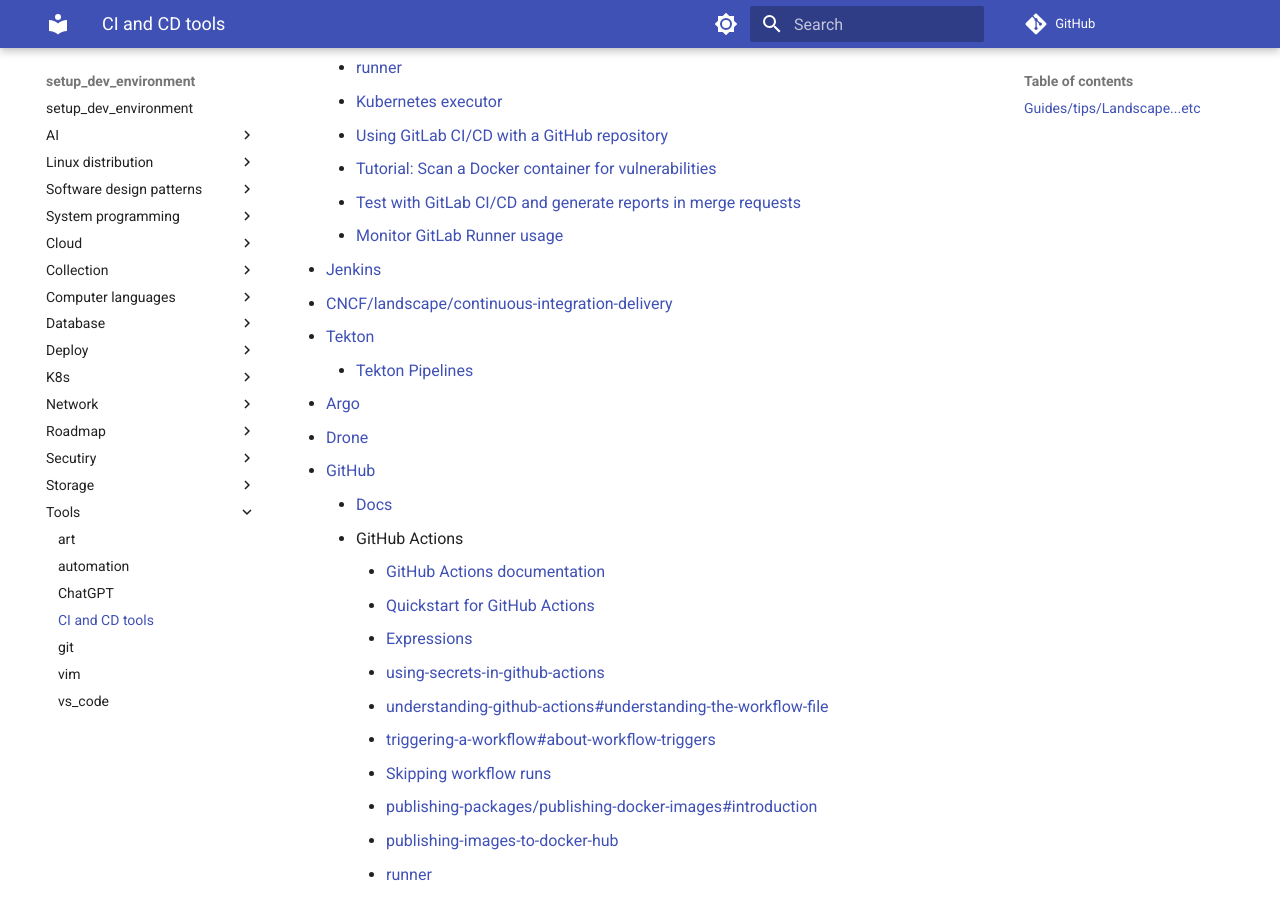
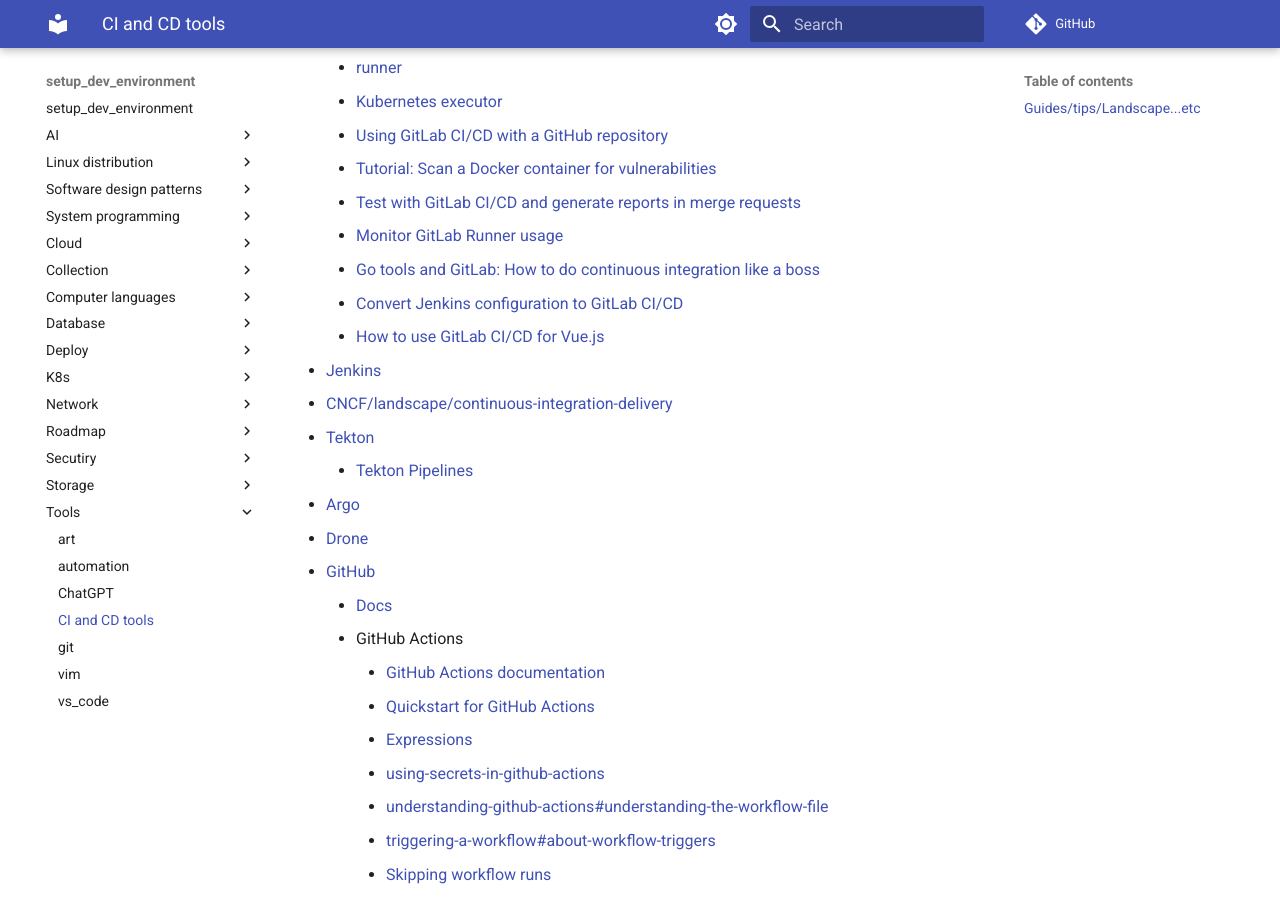
Before and after one commit to hong539/setup_dev_environment, an MkDocs documentation site: the page built from docs/tools/ci_and_cd_tools.md, in a window 1280 px wide and 900 px high, scrolled down 452 px. Built offline with MkDocs 1.6.1 and Material for MkDocs 9.7.7, drawn with Linux system fonts in a browser that asks for light colours; comment, search, counter and statistics services are not loaded.

Commit message:
Update docs

```diff
--- a/docs/tools/ci_and_cd_tools.md
+++ b/docs/tools/ci_and_cd_tools.md
@@ -16,6 +16,9 @@
     * [Tutorial: Scan a Docker container for vulnerabilities](https://docs.gitlab.com/ee/tutorials/container_scanning/)
     * [Test with GitLab CI/CD and generate reports in merge requests](https://docs.gitlab.com/ee/ci/testing/)
     * [Monitor GitLab Runner usage](https://docs.gitlab.com/runner/monitoring/)
+    * [Go tools and GitLab: How to do continuous integration like a boss](https://about.gitlab.com/blog/2017/11/27/go-tools-and-gitlab-how-to-do-continuous-integration-like-a-boss/)
+    * [Convert Jenkins configuration to GitLab CI/CD](https://docs.gitlab.com/ee/ci/migration/examples/jenkins-maven.html#convert-jenkins-configuration-to-gitlab-cicd)
+    * [How to use GitLab CI/CD for Vue.js](https://about.gitlab.com/blog/2017/09/12/vuejs-app-gitlab/)
 * [Jenkins](https://www.jenkins.io/)
 * [CNCF/landscape/continuous-integration-delivery](https://landscape.cncf.io/card-mode?category=continuous-integration-delivery&grouping=category)
 * [Tekton](https://tekton.dev/)
```
Also changed, not shown: docs/computer languages/programming_languages/go/go.md (line endings or trailing spaces).
